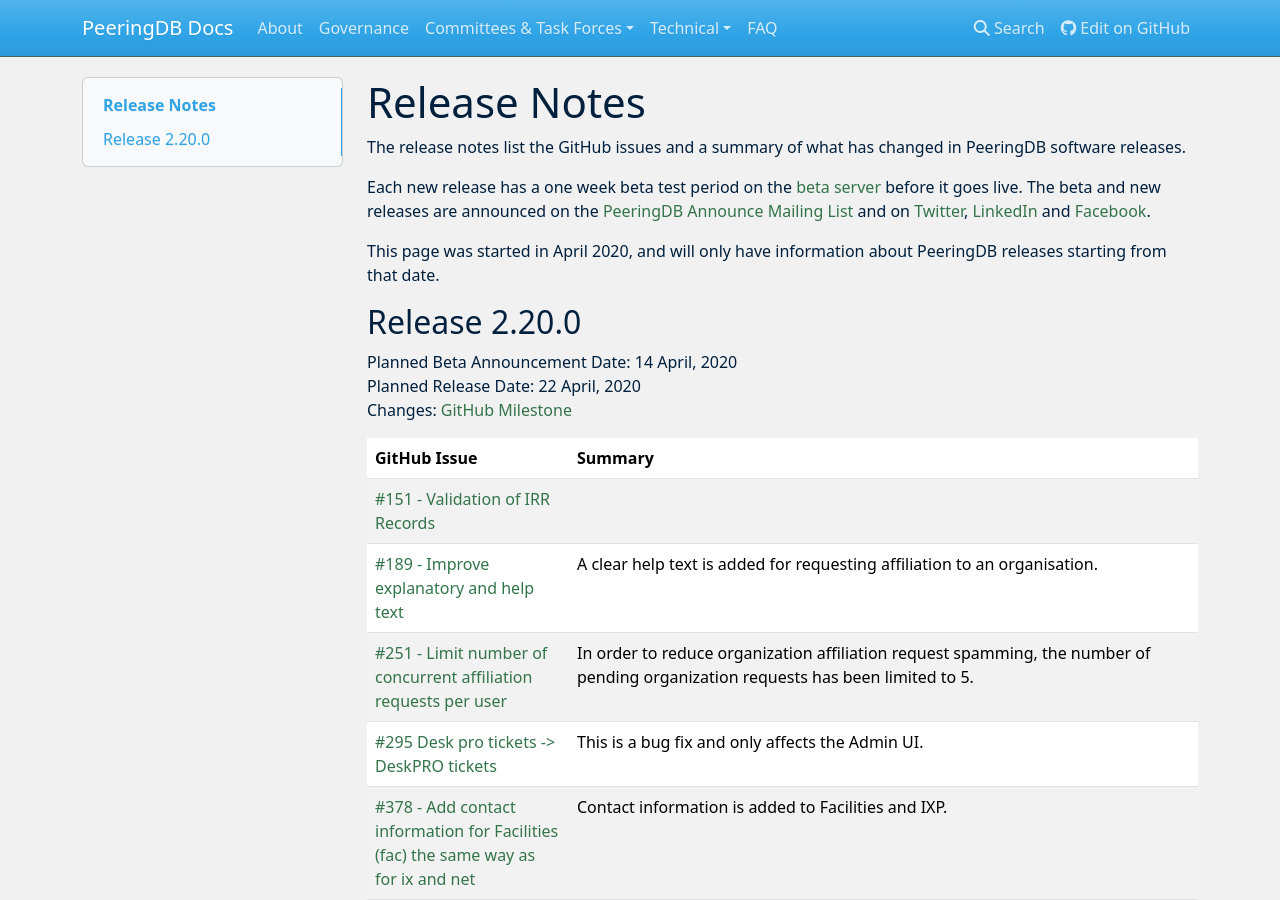
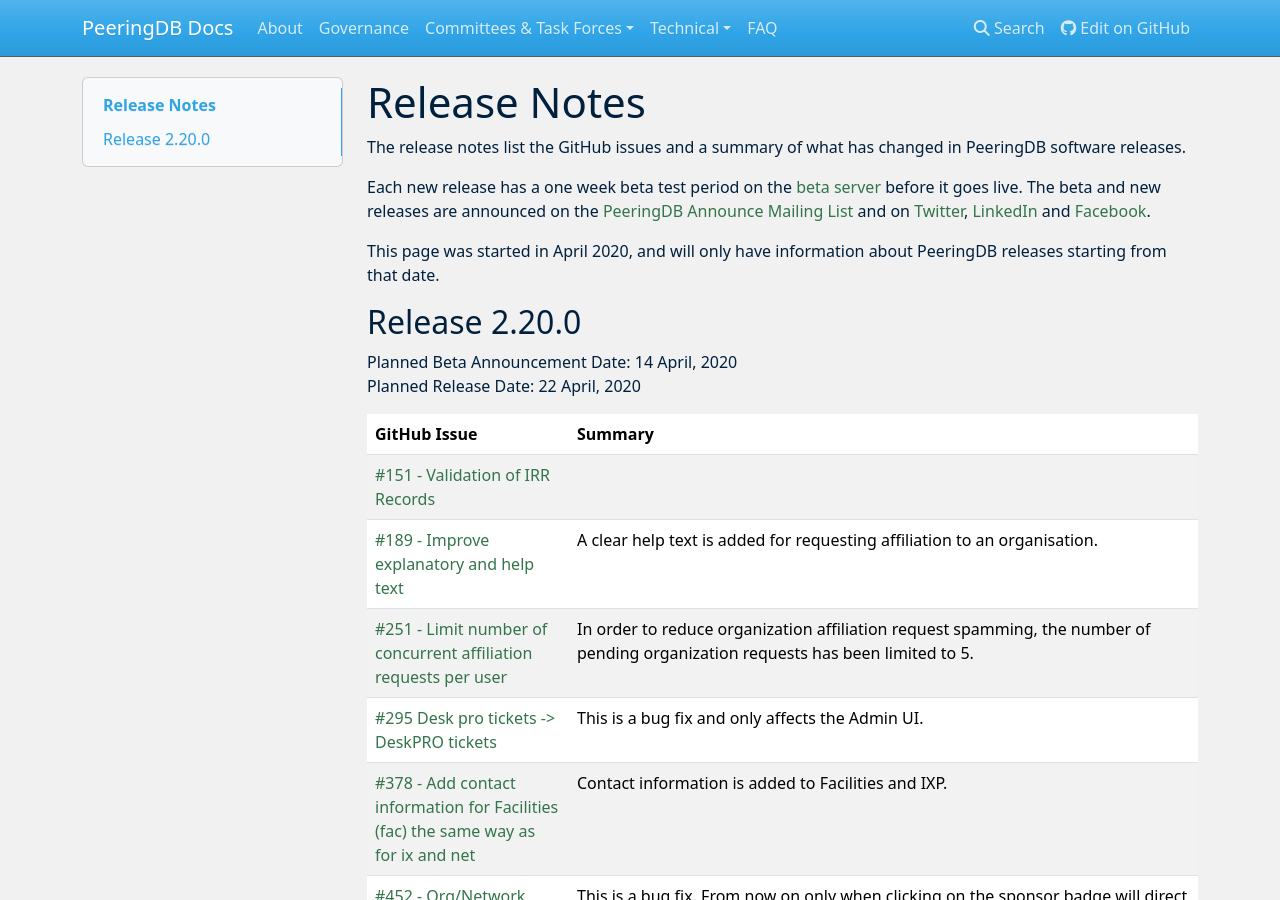
Before and after one commit to peeringdb/docs, an MkDocs documentation site: the page built from docs/release_notes/index.md, in a window 1280 px wide and 900 px high. Built offline with MkDocs 1.6.1, drawn with Linux system fonts in a browser that asks for light colours; nearby versions of some CDN libraries.

Commit message:
Release notes copy edits.

```diff
--- a/docs/release_notes/index.md
+++ b/docs/release_notes/index.md
@@ -9,7 +9,6 @@
 ## Release 2.20.0
 Planned Beta Announcement Date: 14 April, 2020
 Planned Release Date: 22 April, 2020
-Changes: [GitHub Milestone](https://github.com/peeringdb/peeringdb/milestone/37?closed=1)
 
 | **GitHub Issue** | **Summary** |
 | ----------------- | ----------- |
```
